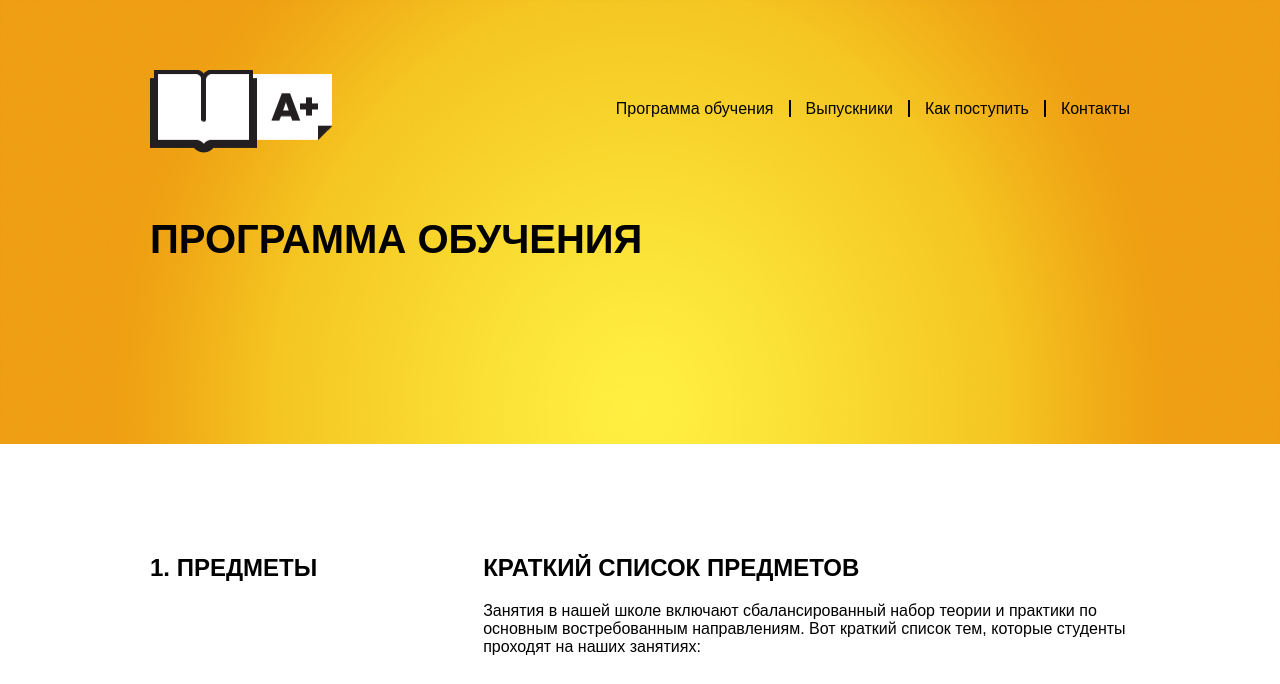
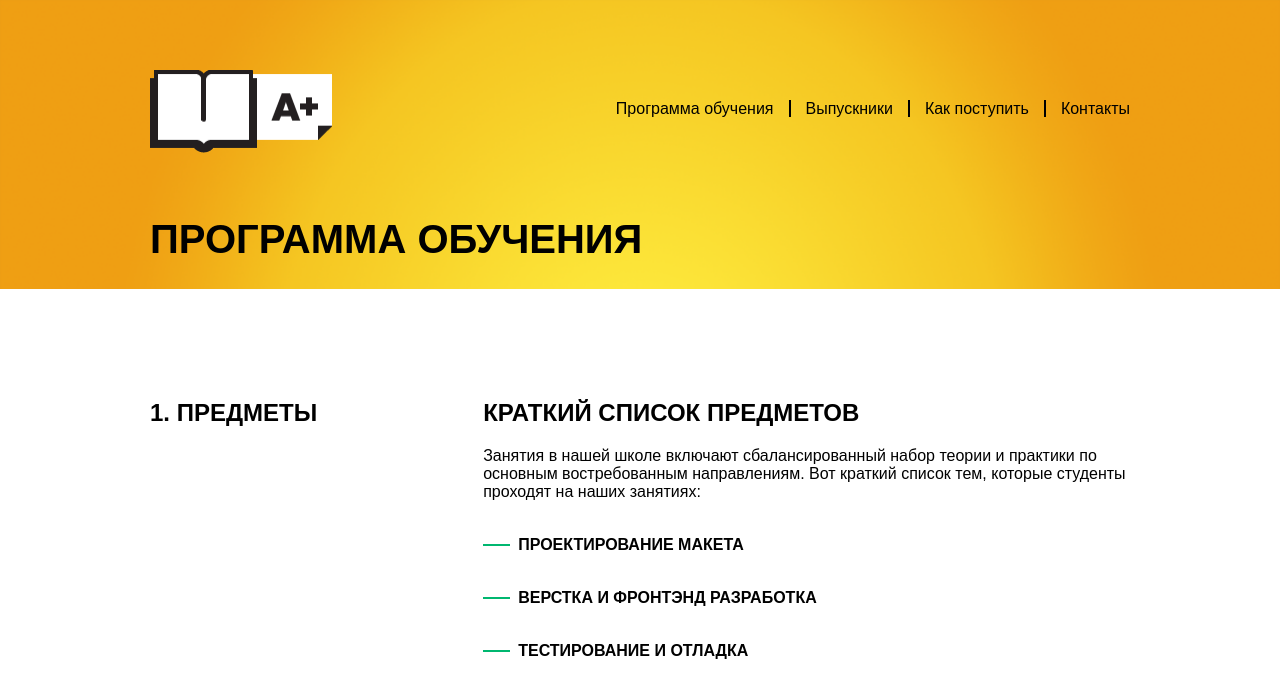
Before and after one commit to Rikkii/Rikkii.github.io, a PHP site: page /inner.html in a window 1280 px wide. Shown: the top 684 px of the page. Run offline with PHP 8.4, Linux system fonts and the light colour scheme.

Commit message:
Update test+prefixes.css

```diff
--- a/test+prefixes.css
+++ b/test+prefixes.css
@@ -453,8 +453,8 @@
     background-position: 36px 36px
 }
 
-@media (max-width: 768px) {
-
+.inner header {
+    padding-bottom: 0
 }
 .content  {
     padding-top: 90px;
```
